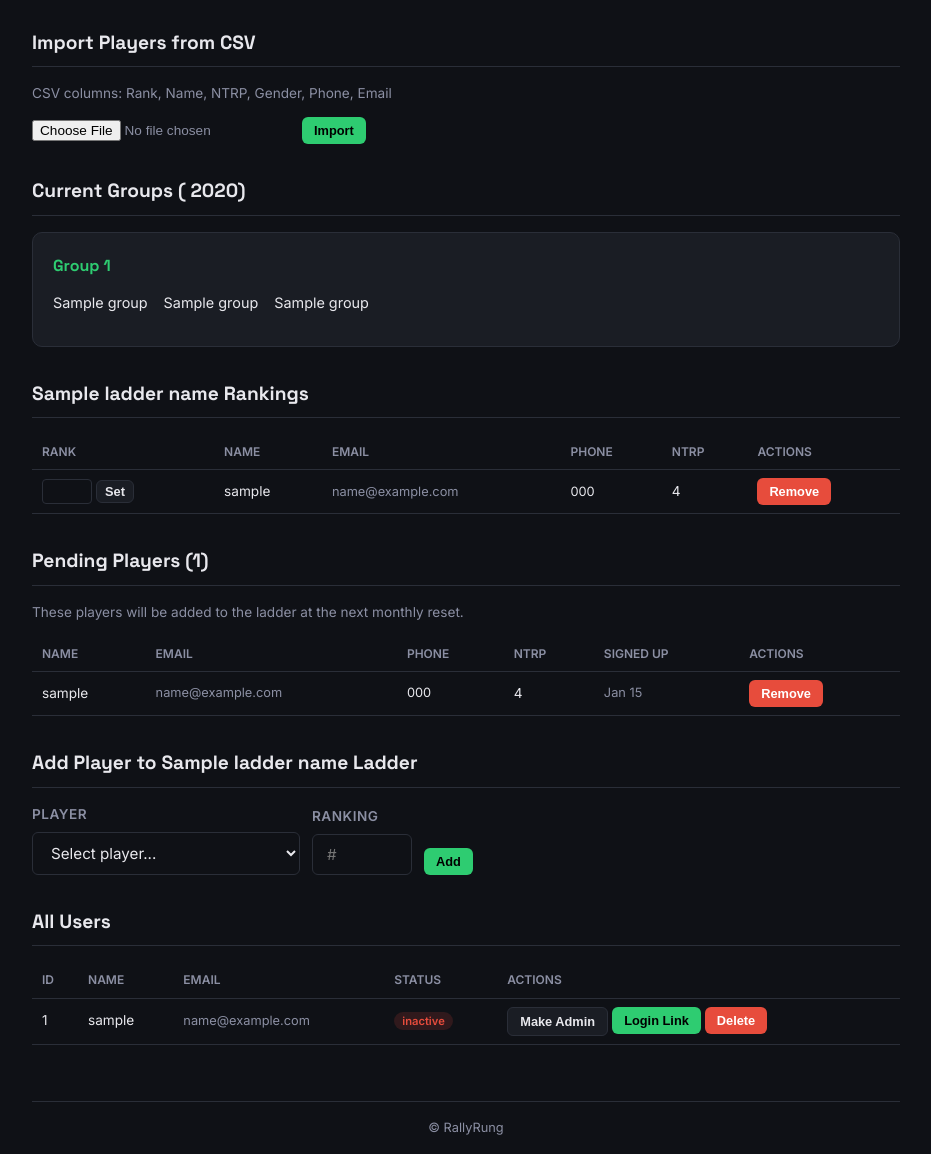
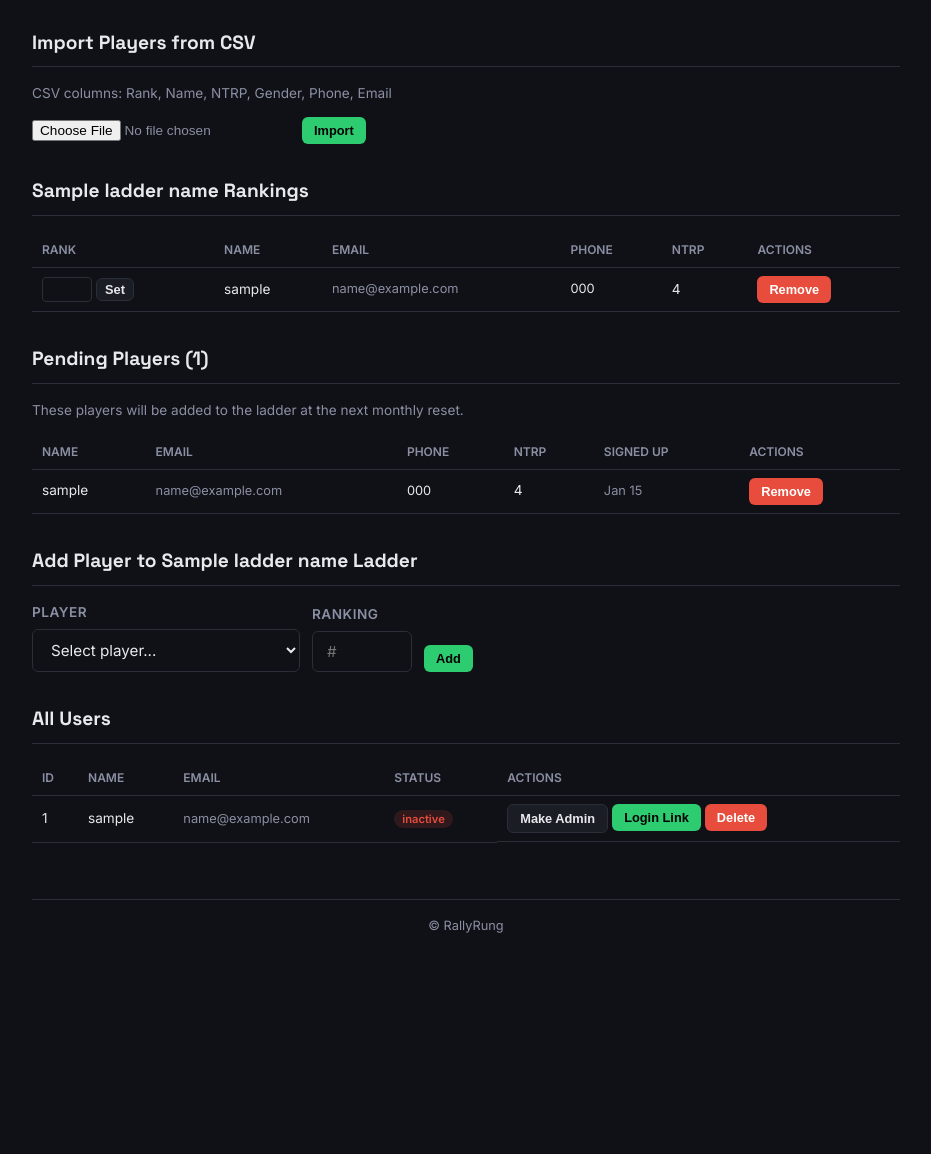
Before and after one commit to kaplanae/rallyrung, a Flask app: template templates/admin.html in a window 1280 px wide. Shown: the part 324-1478 px from the top of the page, without its empty margins (174-1105 px from the left). After the commit the page ends 1257 px from the top, so only its background shows below. Run offline with Flask 3, Linux system fonts and the light colour scheme; the template is opened without the code that fills it: most values are stand-ins (such as "Sample title", 1, 10 or a date in 2020); some libraries are stand-ins or nearby versions.

Commit message:
Remove groups section from admin page
Co-Authored-By: Claude Opus 4.6 <noreply@anthropic.com>

```diff
--- a/templates/admin.html
+++ b/templates/admin.html
@@ -35,23 +35,6 @@
         <button type="submit" class="btn btn-primary btn-sm">Import</button>
     </form>
 </div>
-
-<!-- Current Groups -->
-{% if groups %}
-<div class="admin-section">
-    <h2>Current Groups ({{ ["", "Jan", "Feb", "Mar", "Apr", "May", "Jun", "Jul", "Aug", "Sep", "Oct", "Nov", "Dec"][month] }} {{ year }})</h2>
-    {% for g in groups %}
-    <div class="group-card">
-        <h3>Group {{ g.group_number }}</h3>
-        <div class="group-players">
-            <span class="group-player">{{ g.p1_name or "—" }}</span>
-            <span class="group-player">{{ g.p2_name or "—" }}</span>
-            {% if g.p3_name %}<span class="group-player">{{ g.p3_name }}</span>{% endif %}
-        </div>
-    </div>
-    {% endfor %}
-</div>
-{% endif %}
 
 <!-- Ladder Players -->
 <div class="admin-section">
```
